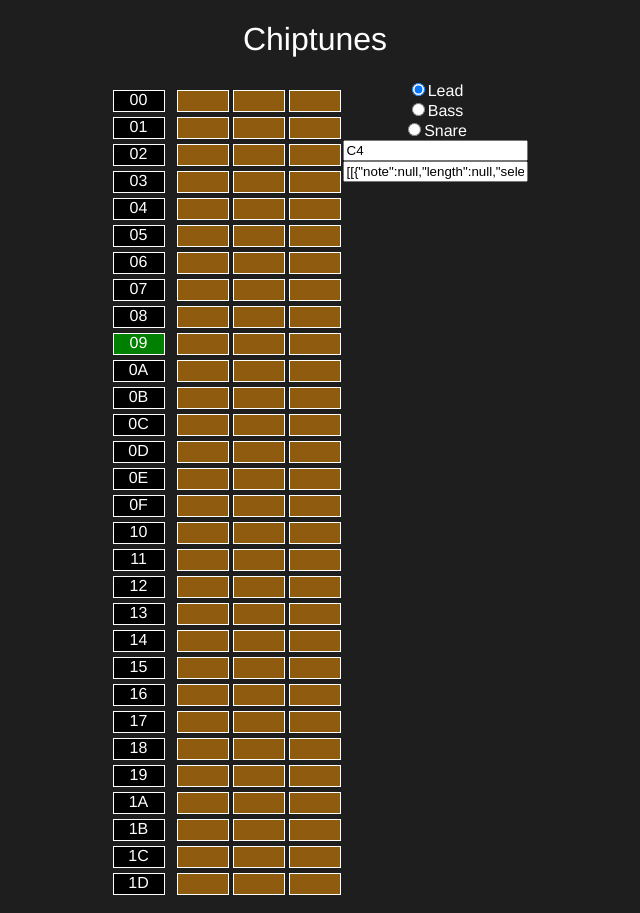
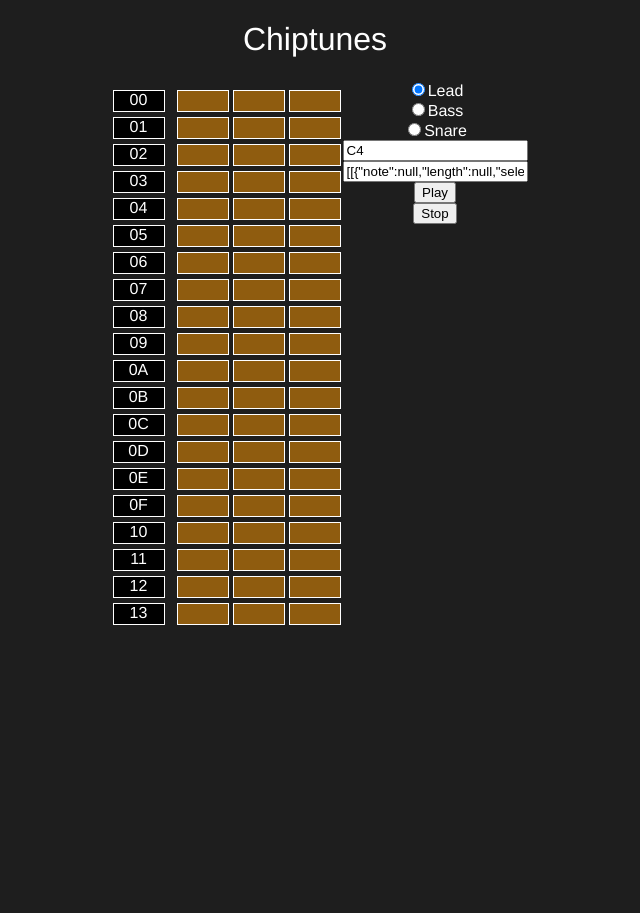
Before and after one commit to lex/chiptunes, a Vue app: page /#/ in a window 1280 px wide. Shown: the whole page, without its empty margins (325-965 px from the left). After the commit the page ends 800 px from the top, so only its background shows below. Built offline with nearby package versions, Linux system fonts and the light colour scheme.

Commit message:
add play and pause

```diff
--- a/src/components/HelloWorld.vue
+++ b/src/components/HelloWorld.vue
@@ -23,6 +23,10 @@
         <input v-model="note">
         <br>
         <input v-model="songAsJson">
+        <br>
+        <button v-on:click="play">Play</button>
+        <br>
+        <button v-on:click="stop">Stop</button>
       </div>
     </div>
   </div>
@@ -31,21 +35,25 @@
 <script>
 import Tone from 'tone';
 
+const initialChannelLength = 20;
+
 export default {
   name: 'HelloWorld',
   data() {
     return {
       title: 'Chiptunes',
-      channelLength: 30,
+      channelLength: initialChannelLength,
       currentPosition: -1,
       tileColor: 'orange',
       channels: [
-        this.createChannel(0),
-        this.createChannel(1),
-        this.createChannel(2),
+        this.createChannel(0, initialChannelLength),
+        this.createChannel(1, initialChannelLength),
+        this.createChannel(2, initialChannelLength),
       ],
       picked: 'lead',
       note: 'C4',
+      loop: null,
+      channelSynths: null,
     };
   },
   methods: {
@@ -70,10 +78,7 @@ export default {
         item.instrument = null;
       }
     },
-    createChannel(channel) {
-      // why doesn't this.channelLength work ???
-      const channelLength = 30;
-
+    createChannel(channel, channelLength) {
       const note = {
         note: null,
         length: null,
@@ -103,8 +108,8 @@ export default {
         volume: -8,
       }).toMaster();
     },
-    play() {
-      const channelSynths = {
+    createChannelSynths() {
+      this.channelSynths = {
         channel0: {
           lead: this.createLeadSynth(),
           bass: this.createLeadSynth(),
@@ -121,11 +126,12 @@ export default {
           snare: this.createSnareSynth(),
         },
       };
-
+    },
+    play() {
       const slots = [...Array(this.channelLength).keys()];
 
       // eslint-disable-next-line
-      const loop = new Tone.Sequence(
+      this.loop = new Tone.Sequence(
         (time, slot) => {
           this.currentPosition =
             this.currentPosition === this.channelLength - 1
@@ -140,7 +146,7 @@ export default {
           ];
 
           notes.forEach(note => {
-            const synths = channelSynths[`channel${note.channel}`];
+            const synths = this.channelSynths[`channel${note.channel}`];
 
             switch (note.instrument) {
               case 'lead':
@@ -163,6 +169,11 @@ export default {
 
       Tone.Transport.start();
     },
+    stop() {
+      Tone.Transport.stop();
+      this.loop.dispose();
+      this.currentPosition = 0;
+    },
   },
   computed: {
     songAsJson: {
@@ -175,7 +186,7 @@ export default {
     },
   },
   created() {
-    this.play();
+    this.createChannelSynths();
   },
 };
 </script>
```
